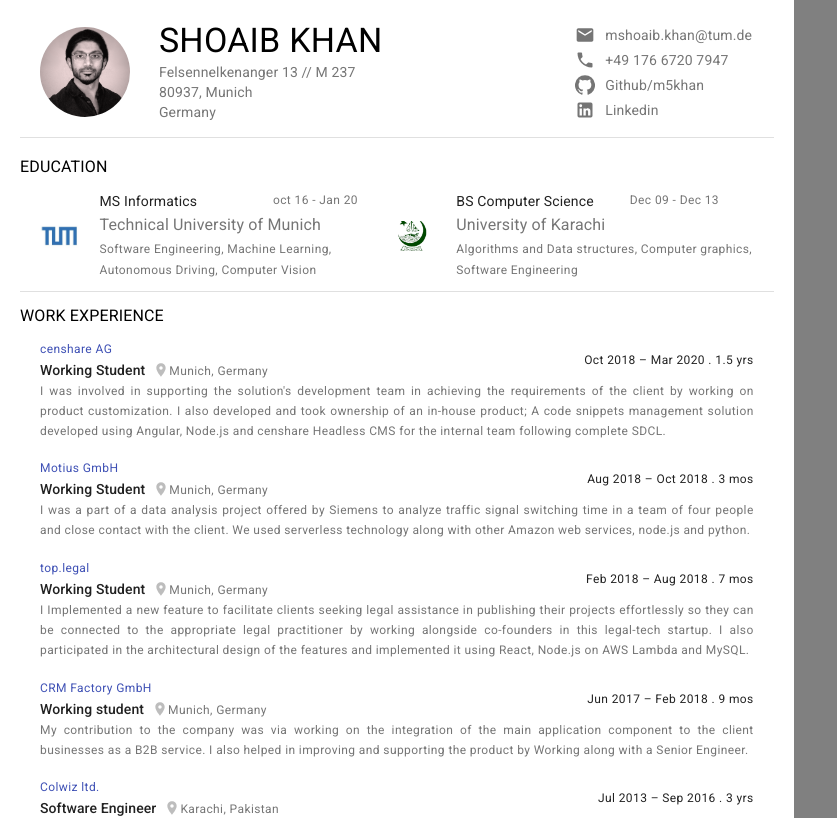
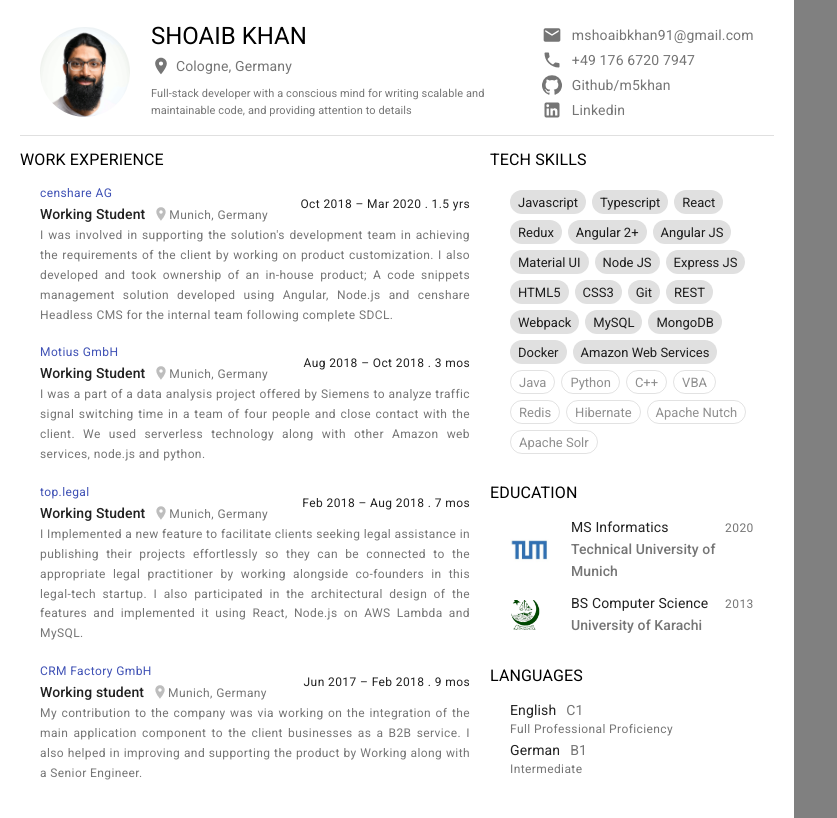
Before and after one commit to m5khan/my-cv, a React (Create React App) app: page / in a window 1280 px wide. Shown: the top 818 px of the page, without its empty margins (0-837 px from the left). Built offline with nearby package versions, Linux system fonts and the light colour scheme.

Commit message:
new layout

```diff
--- a/src/App.js
+++ b/src/App.js
@@ -27,10 +27,10 @@
     <CvPage>
       <div style={{padding: '20px'}}>
       <Spacing height={30}/>
-      <Typography variant="subtitle1">LANGUAGES</Typography>
+      {/* <Typography variant="subtitle1">LANGUAGES</Typography>
       <Paper elevation={0} square style={{padding: '10px 20px'}}>
         <Language />
-      </Paper>
+      </Paper> */}
       <Divider />
       <Spacing height={15}/>
       <Typography variant="subtitle1">PORTFOLIO</Typography>
--- a/src/Resume.json
+++ b/src/Resume.json
@@ -79,16 +79,14 @@
     "education": {
         "MS" : {
             "title": "MS Informatics",
-            "duration": "oct 16 - Jan 20",
+            "duration": "2020",
             "uni": "Technical University of Munich",
-            "text": "Software Engineering, Machine Learning, Autonomous Driving, Computer Vision",
             "image": "tum.jpeg"
         },
         "BS" : {
             "title": "BS Computer Science",
-            "duration": "Dec 09 - Dec 13",
+            "duration": "2013",
             "uni": "University of Karachi",
-            "text": "Algorithms and Data structures, Computer graphics, Software Engineering",
             "image": "uok.jpg",
             "size": "small"
         }
--- a/src/components/Education.jsx
+++ b/src/components/Education.jsx
@@ -1,13 +1,13 @@
 import React from 'react';
-import { Avatar, Grid, Typography } from '@material-ui/core';
+import { Avatar, Grid, Typography, Box } from '@material-ui/core';
 
 const Education = (props) => {
     return (
         <Grid container justify="space-between" alignItems="flex-start" >
-            <Grid item xs={6}>
+            <Grid item xs={12} style={{ marginBottom: 10 }}>
                 <EduCard {...props.ms}/>
             </Grid>
-            <Grid item xs={6}>
+            <Grid item xs={12}>
                 <EduCard {...props.bs}/>
             </Grid>
         </Grid>
@@ -17,19 +17,15 @@
 const EduCard = (props) => {
     return (
         <Grid container alignItems="center">
-            <Grid item xs={2}>
+            <Grid item xs={3}>
                 <Avatar style={props.size ? {width: '30px', height: '30px'} : {}} variant="square" src={props.image}></Avatar>
             </Grid>
-            <Grid item xs={10}>
-                <Grid container justify="space-between" alignItems="flex-end">
-                    <Grid item xs={7}>
+            <Grid item xs={9}>
+                <Box display="flex" justifyContent="space-between" alignItems="baseline">
                     <Typography variant="body2" component="p">{props.title}</Typography>
-                    </Grid>
-                    <Grid item xs={5}>
                     <Typography component="p" variant="caption" color="textSecondary">{props.duration}</Typography>
-                    </Grid>
-                </Grid>
-                <Typography variant="subtitle1" component="p" color="textSecondary">{props.uni}</Typography>
+                </Box>
+                <Typography variant="subtitle2" component="p" color="textSecondary">{props.uni}</Typography>
                 <Typography variant="caption" color="textSecondary">{props.text}</Typography>
             </Grid>
         </Grid>
--- a/src/components/Header.jsx
+++ b/src/components/Header.jsx
@@ -1,10 +1,11 @@
 import React from 'react';
 import styled from 'styled-components';
-import { Avatar, Box, Grid, Link, Typography } from '@material-ui/core';
+import { Avatar, Box, Grid, Icon, Link, Typography } from '@material-ui/core';
 import MailIcon from '@material-ui/icons/Mail';
 import PhoneIcon from '@material-ui/icons/Phone';
 import GitHubIcon from '@material-ui/icons/GitHub';
 import LinkedInIcon from '@material-ui/icons/LinkedIn';
+import RoomIcon from '@material-ui/icons/Room';
 
 const StyledGrid = styled(Grid)`
     background-color: orange;
@@ -22,20 +23,31 @@
     return (
         <>
         <Grid style={{padding: "0 20px"}} container justify="space-between" alignItems="flex-start">
-            <Grid item xs={2}>
-                <Avatar style={{width: '90px', height:'90px', marginTop:'7px'}} alt="Shoaib Khan" src={'shoaib2.png'} />
+            <Grid item xs={1.5}>
+                <Avatar style={{width: '90px', height:'90px', marginTop:'7px'}} alt="Shoaib Khan" src={'shoaib4.png'} />
             </Grid>
-            <Grid item xs={7}>
+            <Grid item xs={6.5}>
                 <Box>
-                <Typography variant="h4">SHOAIB KHAN</Typography>
-                <Typography variant="body2" color="textSecondary">Felsennelkenanger 13 // M 237</Typography>
-                <Typography variant="body2" color="textSecondary">80937, Munich</Typography>
-                <Typography variant="body2" color="textSecondary">Germany</Typography>
+                <Typography variant="h5">SHOAIB KHAN</Typography>
+                <Box display="flex" style={{ marginTop: '4px' }}>
+                    <RoomIcon color="action" style={{verticalAlign: 'top', paddingRight: '5px'}} fontSize="small" />
+                    <Typography variant="body2" color="textSecondary">Cologne, Germany</Typography>
+                </Box>
+                {/* <SBox>
+                    <MailIcon color="action" style={{verticalAlign: 'top', paddingRight: '10px'}} fontSize="small"></MailIcon><Typography variant="body2" component="span"><Link color="textSecondary" href="mailto:mshoaib.khan@tum.de">mshoaib.khan@tum.de</Link></Typography>
+                </SBox>
+                <SBox>
+                    <PhoneIcon color="action" style={{verticalAlign: 'top', paddingRight: '10px'}} fontSize="small"></PhoneIcon><Typography color="textSecondary" paragraph variant="body2" component="span">+49 176 6720 7947</Typography>
+                </SBox> */}
+                <Box maxWidth="370px" style={{ marginTop: '10px' }}>
+                    {/* <Typography style={{ fontSize: '11px' }} component="p" color="textSecondary">Software developer specialized in Web with a conscious mind for writing scalable and maintainable code, and providing attention to details</Typography> */}
+                    <Typography style={{ fontSize: '11px' }} component="p" color="textSecondary">Full-stack developer with a conscious mind for writing scalable and maintainable code, and providing attention to details</Typography>
+                </Box>
                 </Box>
             </Grid>
-            <Grid item xs={3}>
+            <Grid item xs={3.5}>
                 <SBox>
-                    <MailIcon color="action" style={{verticalAlign: 'top', paddingRight: '10px'}} fontSize="small"></MailIcon><Typography variant="body2" component="span"><Link color="textSecondary" href="mailto:mshoaib.khan@tum.de">mshoaib.khan@tum.de</Link></Typography>
+                    <MailIcon color="action" style={{verticalAlign: 'top', paddingRight: '10px'}} fontSize="small"></MailIcon><Typography variant="body2" component="span"><Link color="textSecondary" href="mailto:mshoaibkhan91@gmail.com">mshoaibkhan91@gmail.com</Link></Typography>
                 </SBox>
                 <SBox>
                     <PhoneIcon color="action" style={{verticalAlign: 'top', paddingRight: '10px'}} fontSize="small"></PhoneIcon><Typography color="textSecondary" paragraph variant="body2" component="span">+49 176 6720 7947</Typography>
--- a/src/components/Language.jsx
+++ b/src/components/Language.jsx
@@ -4,15 +4,15 @@
 const Language = () => {
     return (
         <Grid container>
-          <Grid item xs={6}>
+          <Grid item xs={12}>
             <Typography variant="body2" component="span">English</Typography>
-            <Typography style={{paddingLeft: '10px'}} variant="body2" component="span" color="textSecondary">C2</Typography>
+            <Typography style={{paddingLeft: '10px'}} variant="body2" component="span" color="textSecondary">C1</Typography>
             <Typography variant="caption" color="textSecondary" component="p">Full Professional Proficiency</Typography>
           </Grid>
-          <Grid item xs={6}>
+          <Grid item xs={12}>
             <Typography variant="body2" component="span">German</Typography>
-            <Typography style={{paddingLeft: '10px'}} variant="body2" component="span" color="textSecondary">B1.1</Typography>
-            <Typography variant="caption" color="textSecondary" component="p">Basic intermediate – can hold casual conversations</Typography>
+            <Typography style={{paddingLeft: '10px'}} variant="body2" component="span" color="textSecondary">B1</Typography>
+            <Typography variant="caption" color="textSecondary" component="p">Intermediate</Typography>
           </Grid>
         </Grid>
     )
--- a/src/components/Resume.jsx
+++ b/src/components/Resume.jsx
@@ -7,6 +7,7 @@
 import Experience from './Experience';
 import Skills from './Skills';
 import Education from './Education';
+import Language from './Language';
 
 import ResumeData from '../Resume.json';
 
@@ -16,14 +17,9 @@
         <>
         <Header></Header>
         <Divider />
-        <Spacing height={15}/>
-        <Typography variant="subtitle1">EDUCATION</Typography>
-        <Paper elevation={0} square style={{padding: '10px 20px'}}>
-            <Education ms={ResumeData.education.MS} bs={ResumeData.education.BS} />
-        </Paper>
-
-        <Divider />
         <Spacing height={10}/>
+        <Box display="flex">
+            <Box minWidth="470px">
                 <Typography variant="subtitle1">WORK EXPERIENCE</Typography>
                 <Paper elevation={0} square style={{padding: '10px 20px'}}>
                 <Experience {...ResumeData.work[0]}/>
@@ -41,15 +37,33 @@
                 <Experience {...ResumeData.work[3]}/>
                 <Spacing height={9}/>
                 {/* <Divider /> */}
-        <Spacing height={9}/>
-        <Experience {...ResumeData.work[4]}/>
+                {/* <Spacing height={9}/>
+                <Experience {...ResumeData.work[4]}/> */}
                 </Paper>
-        <Divider />
-        <Spacing height={10}/>
+            </Box>
+            <Box>
+                {/* <Divider /> */}
+                {/* <Spacing height={10}/> */}
                 <Typography variant="subtitle1">TECH SKILLS</Typography>
                 <Paper elevation={0} style={{padding: '10px 20px'}}>
                     <Skills skills={ResumeData.skills} skillsSecondary={ResumeData.skillsSecondary}/>
                 </Paper>
+                <React.Fragment id="edu">
+                    <Spacing height={15}/>
+                    <Typography variant="subtitle1">EDUCATION</Typography>
+                    <Paper elevation={0} square style={{padding: '10px 20px'}}>
+                        <Education ms={ResumeData.education.MS} bs={ResumeData.education.BS} />
+                    </Paper>
+                </React.Fragment>
+                <React.Fragment id="lang">
+                    <Spacing height={15}/>
+                    <Typography variant="subtitle1">LANGUAGES</Typography>
+                    <Paper elevation={0} square style={{padding: '10px 20px'}}>
+                        <Language />
+                    </Paper>
+                </React.Fragment>
+            </Box>
+        </Box>
         </>
     )
 }
```
Also changed, not shown: public/shoaib4.png (added), 1 other file (tests, documents, lock files or other folders). Lines whose indentation alone changed are shown as unchanged.
